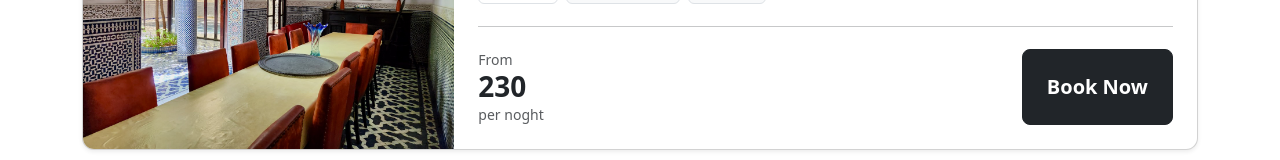
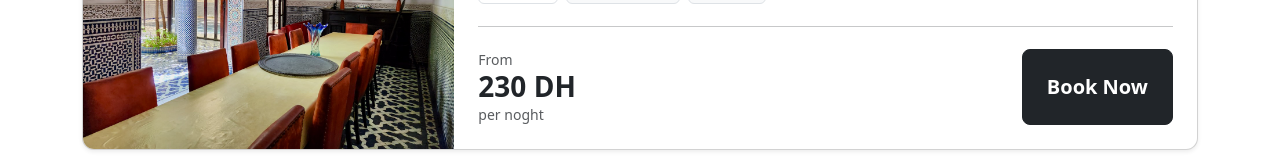
Before and after one commit to makouarHamza/Hajz.ma, a React (Vite) app: page /hotels in a window 1280 px wide. Shown: the part 583-743 px from the top of the page. Built offline with nearby package versions, Linux system fonts and the light colour scheme; data requests are answered from the project's data file.

Commit message:
add a file of manger hotel and add Dh currency in card

```diff
--- a/src/hotels/hotelCard.jsx
+++ b/src/hotels/hotelCard.jsx
@@ -49,7 +49,7 @@ function HotelCard({dataHotel}){
                         <div className="d-flex justify-content-between align-item-end mt-3">
                             <div>
                                 <p className="text-muted mb-0 small">From</p>
-                                <h3 className="fw-bold mb-0">{dataHotel.price}</h3>
+                                <h3 className="fw-bold mb-0">{dataHotel.price} DH</h3>
                                 <p className="text-muted mb-0 small">per noght</p>
                             </div>
                             <button className="btn btn-dark btn-lg px-4 fw-bold" style={{ borderRadius: '8px'}}>
```
Also changed, not shown: src/hotels/hotelmanage.jsx (added).
